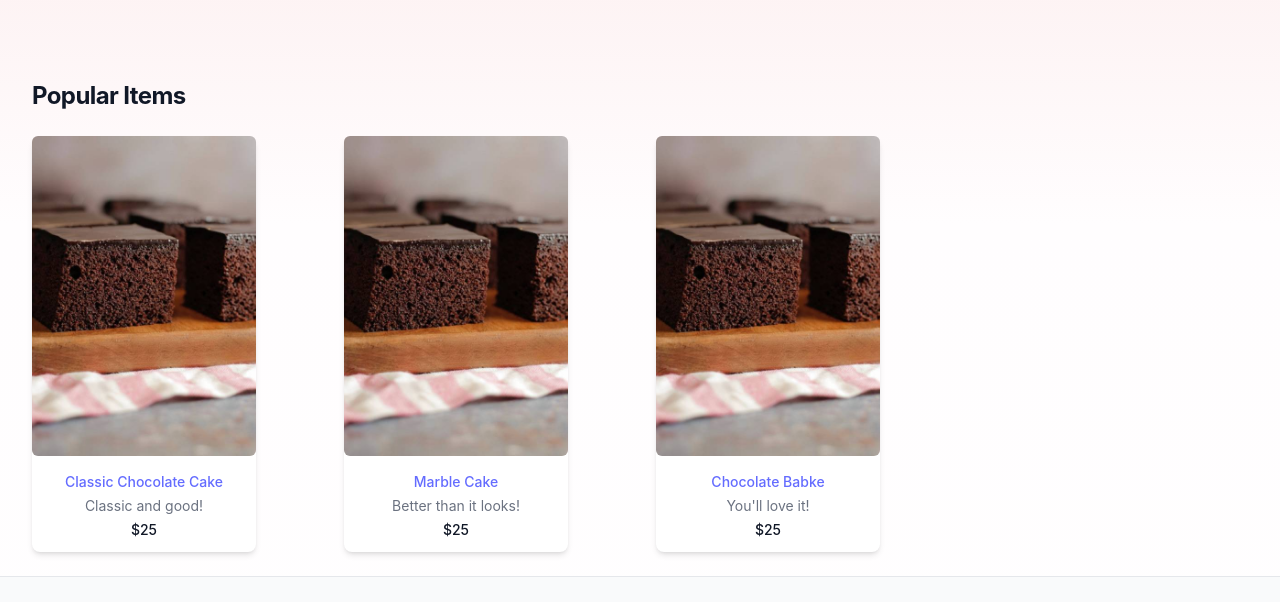
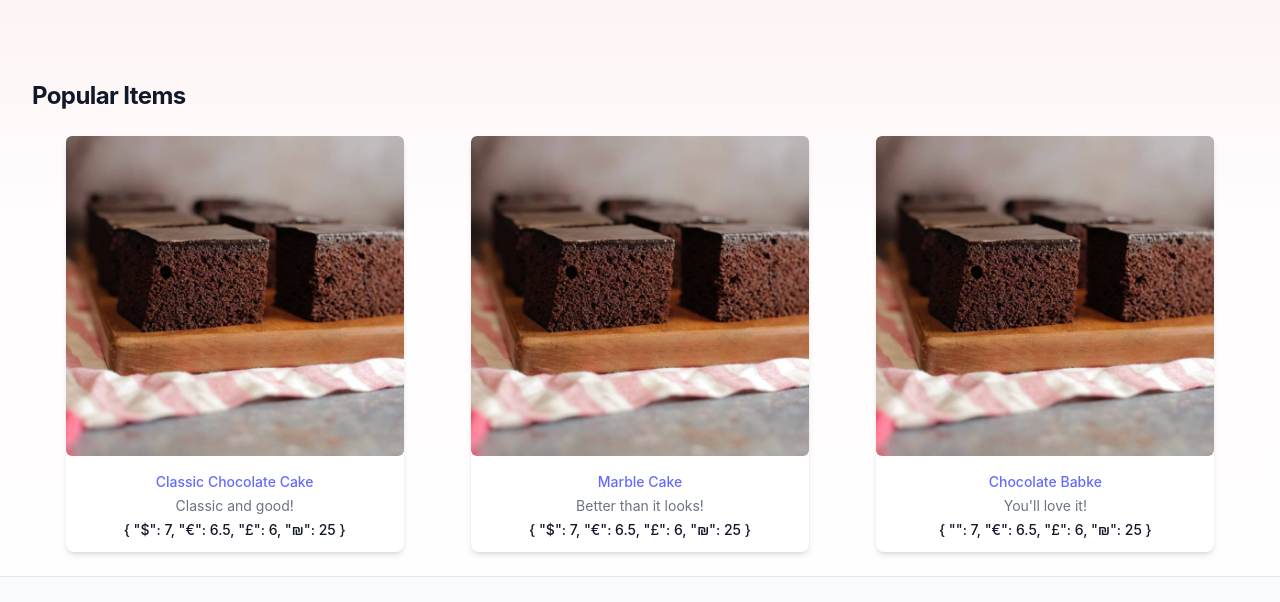
Before and after one commit to sourcery-ai-experiments/glicks, a Vue app: page / in a window 1280 px wide. Shown: the part 880-1482 px from the top of the page. Built offline with nearby package versions, Linux system fonts and the light colour scheme.

Commit message:
moved database file to new dir in assets and changed to json fixed up ui in content.

```diff
--- /dev/null
+++ b/src/assets/data/database.json
@@ -0,0 +1,71 @@
+{
+  "items": [
+    {
+      "id": 1,
+      "name": "Classic Chocolate Cake",
+      "color": "Classic and good!",
+      "price": {
+        "$": 7,
+        "€": 6.50,
+        "£": 6,
+        "₪": 25
+      },
+      "href": "#",
+      "imageSrc": "/images/perfect_chocolate_cake_crop.jpg",
+      "imageAlt": "Perfect crop of classic chocolate cake.",
+      "description": {
+        "text": "Placeholder for descriptive text for the item",
+        "allergens": "Contains: eggs, wheat",
+        "category": [
+          "Cake",
+          "Chocolate"
+        ]
+      },
+      "milk": false
+    },
+    {
+      "id": 2,
+      "name": "Marble Cake",
+      "color": "Better than it looks!",
+      "price": {
+        "$": 7,
+        "€": 6.50,
+        "£": 6,
+        "₪": 25
+      },
+      "href": "#",
+      "imageSrc": "/images/perfect_chocolate_cake_crop.jpg",
+      "imageAlt": "Perfect crop of classic chocolate cake.",
+      "description": {
+        "text": "Placeholder for descriptive text for the item",
+        "allergens": "Contains: eggs, wheat",
+        "category": [
+          "Cake"
+        ]
+      },
+      "milk": false
+    },
+    {
+      "id": 3,
+      "name": "Chocolate Babke",
+      "color": "You'll love it!",
+      "price": {
+        "": 7,
+        "€": 6.50,
+        "£": 6,
+        "₪": 25
+      },
+      "href": "#",
+      "imageSrc": "/images/perfect_chocolate_cake_crop.jpg",
+      "imageAlt": "Perfect crop of classic chocolate cake.",
+      "description": {
+        "text": "Placeholder for descriptive text for the item",
+        "allergens": "Contains: eggs, wheat",
+        "category": [
+          "Cake"
+        ]
+      },
+      "milk": false
+    }
+  ]
+}
--- a/src/components/ItemDialog.vue
+++ b/src/components/ItemDialog.vue
@@ -1,5 +1,5 @@
 <template>
-  <TransitionRoot :show="isOpen" as="template">
+  <TransitionRoot :show="isOpen" as="template" v-if="isOpen">
     <Dialog as="div" @close="closeModal" class="relative z-10">
       <TransitionChild
         as="template"
--- a/src/components/StoreFrontTemp.vue
+++ b/src/components/StoreFrontTemp.vue
@@ -12,16 +12,15 @@
           class="relative z-10 mx-auto max-w-4xl flex justify-between uppercase text-white font-heading tracking-widest text-sm">
         </div><img src="/images/main_image.png" class="w-full h-full absolute inset-0 object-cover opacity-70">
       </div>
-
-      <section aria-labelledby="trending-heading">
+      <!-- Items listed by category or filter -->
+      <section aria-labelledby="items-listed">
         <div class="mx-auto max-w-7xl px-4 py-6 sm:px-6 sm:mt-32 lg:px-8 lg:mt-32 bg-inherit -pt-24">
           <div class="md:flex md:items-center md:justify-between">
             <h2 id="favorites-heading" class="text-2xl font-bold tracking-tight text-gray-900">Popular Items</h2>
           </div>
-
-          <div class="mt-6 grid grid-cols-2 gap-x-4 gap-y-10 sm:gap-x-6 md:grid-cols-4 md:gap-y-0 lg:gap-x-8">
+          <div class="mt-6 opacity-9 grid grid-cols-1 gap-y-10 sm:gap-x-6 md:grid-cols-2 lg:grid-cols-3 xl:grid-cols-3 lg:gap-x-0 justify-items-center">
             <div v-for="item in items" :key="item.id"
-              class="group relative bg-white w-56 rounded-lg shadow-md pb-3">
+              class="group relative bg-white w-5/6 rounded-lg shadow-md pb-3">
               <div class="h-56 w-full overflow-hidden rounded-md group-hover:opacity-75 lg:h-72 xl:h-80 ">
                 <img :src="item.imageSrc" :alt="item.imageAlt" class="h-full w-full object-cover object-center" />
               </div>
@@ -73,8 +72,14 @@
 
 <script setup>
 import ItemDialog from './ItemDialog.vue';
-import { ref } from 'vue'
-import items from './database.js'
+import { ref, onMounted } from 'vue'
+import data from '../assets/data/database.json'
+
+const items = ref()
+
+onMounted(() => {
+  items.value = data.items
+})
 
 const perks = ([
   {
--- a/src/components/database.js
+++ /dev/null
@@ -1,51 +0,0 @@
-import { ref } from 'vue'
-
-const items = ref([
-    {
-    id: 1,
-    name: 'Classic Chocolate Cake',
-    color: 'Classic and good!',
-    price: '$25',
-    href: '#',
-    imageSrc: '/images/perfect_chocolate_cake_crop.jpg',
-    imageAlt: 'Perfect crop of classic chocolate cake.',
-    description: {
-      text: 'Placeholder for descriptive text for the item',
-      allergens: 'Contains: eggs, wheat',
-      category: ['Cake', 'Chocolate'],
-    },
-    milk: false,
-},
-{
-    id: 2,
-    name: 'Marble Cake',
-    color: 'Better than it looks!',
-    price: '$25',
-    href: '#',
-    imageSrc: '/images/perfect_chocolate_cake_crop.jpg',
-    imageAlt: 'Perfect crop of classic chocolate cake.',
-    description: {
-      text: 'Placeholder for descriptive text for the item',
-      allergens: 'Contains: eggs, wheat',
-      category: ['Cake',],
-    },
-    milk: false,
-},
-{
-    id: 3,
-    name: 'Chocolate Babke',
-    color: "You'll love it!",
-    price: '$25',
-    href: '#',
-    imageSrc: '/images/perfect_chocolate_cake_crop.jpg',
-    imageAlt: 'Perfect crop of classic chocolate cake.',
-    description: {
-      text: 'Placeholder for descriptive text for the item',
-      allergens: 'Contains: eggs, wheat',
-      category: ['Cake',],
-    },
-    milk: false,
-}
-  ])
-
-export default items
```
